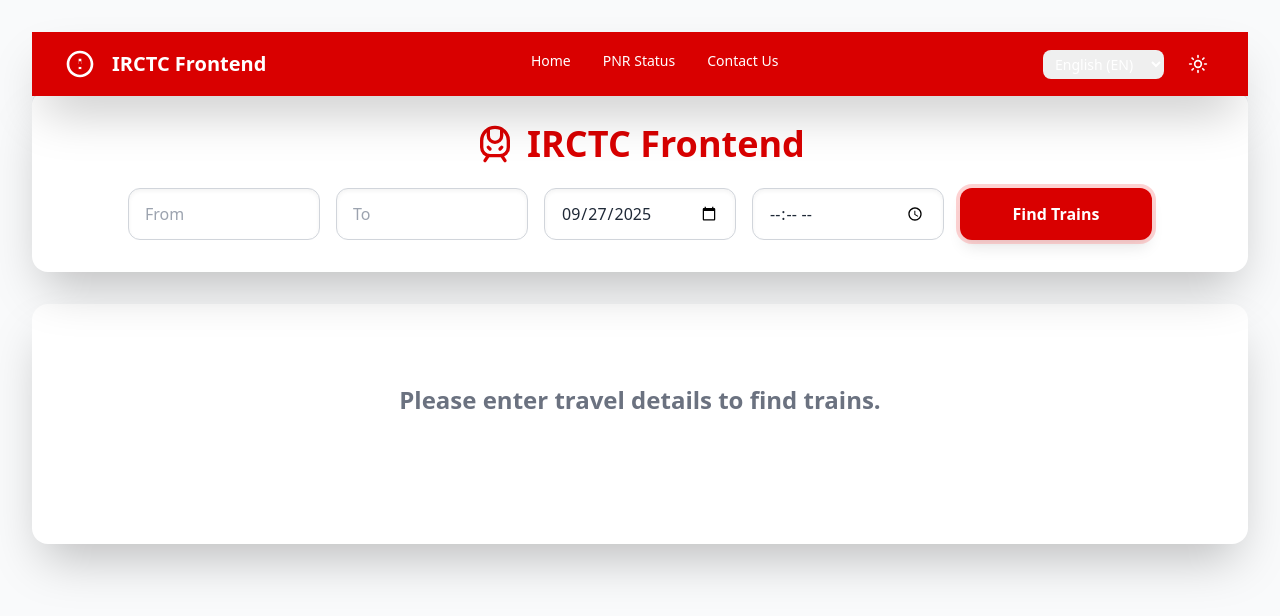
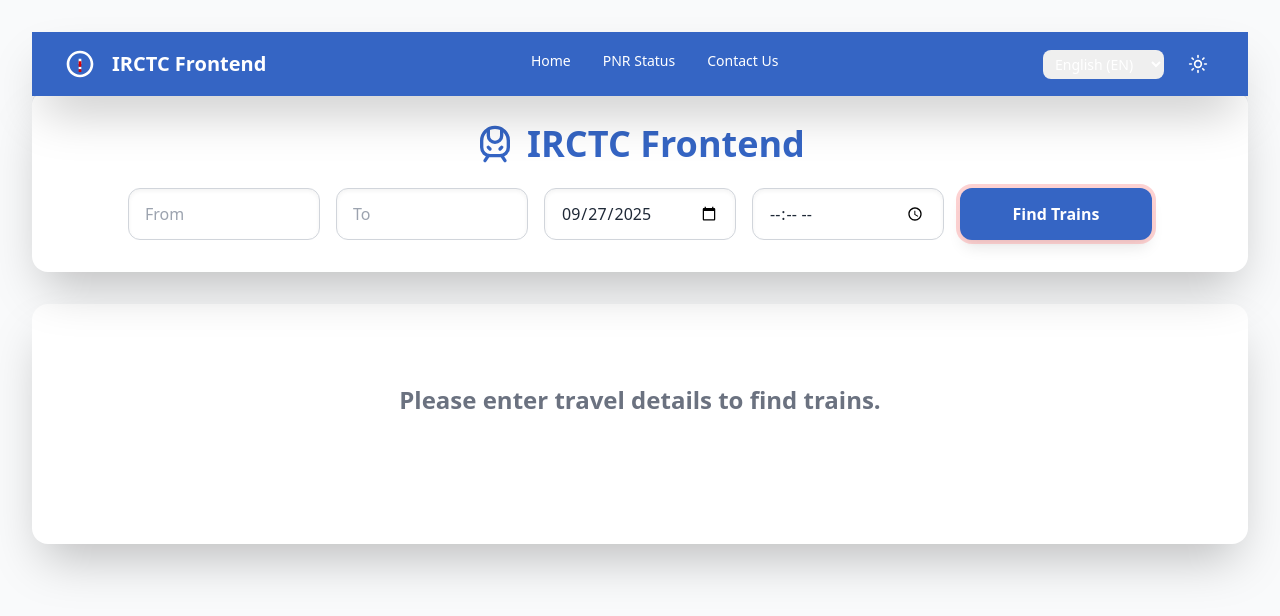
Before and after one commit to Bhavika-web/IRCTC-Redesign, a plain HTML site: page trains.html in a window 1280 px wide. Drawn offline with nearby package versions, Linux system fonts and the light colour scheme.

Commit message:
Update trains.html

```diff
--- a/trains.html
+++ b/trains.html
@@ -1,3 +1,4 @@
+
 <!DOCTYPE html>
 <html lang="en">
 <head>
@@ -36,9 +37,9 @@
         }
 
         /* IRCTC Primary Red */
-        .bg-irctc-red { background-color: #d90000; }
-        .hover:bg-irctc-red-dark:hover { background-color: #a30000; }
-        .text-irctc-red { color: #d90000; }
+        .bg-irctc-red { background-color: #3565c4; }
+        .hover:bg-irctc-red-dark:hover { background-color: #121f38; }
+        .text-irctc-red { color: #3565c4; }
 
         /* --- Visually Dynamic Seat Map Styling --- */
         .seat-item {
```
